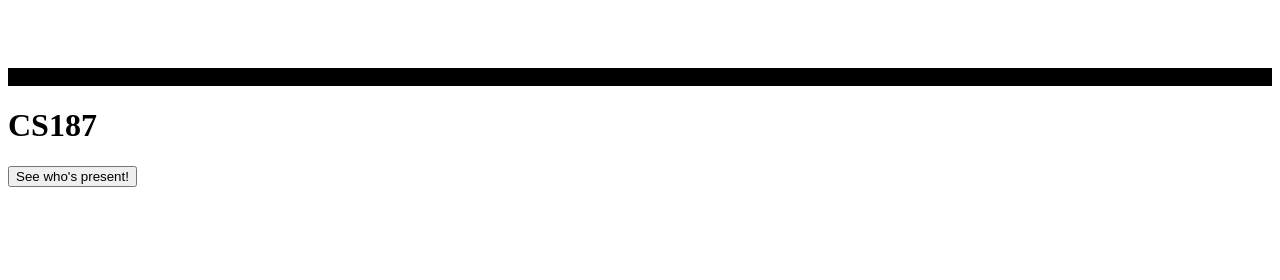
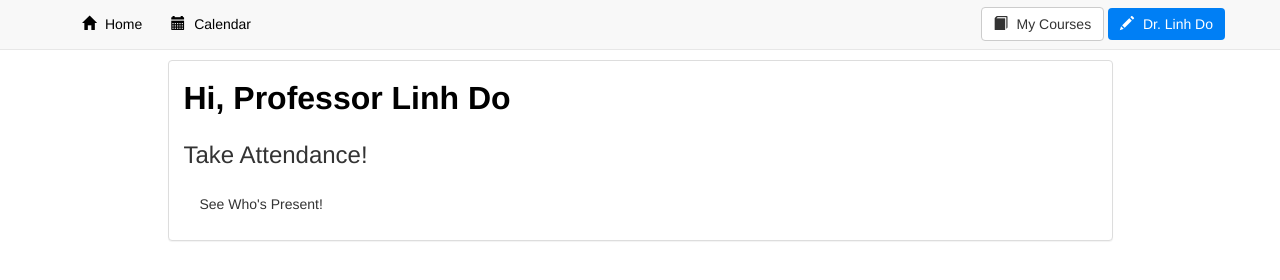
Before and after one commit to dianetam523/RobinNodeJS, a website: page public/index.htm in a window 1280 px wide. Drawn offline with nearby package versions, Linux system fonts and the light colour scheme; a web font is replaced by a local one.

Commit message:
Updated index.html

```diff
--- a/public/index.htm
+++ b/public/index.htm
@@ -1,49 +1,127 @@
-<html lang="en">
+<!DOCTYPE html>
+<html>
 <head>
   <meta charset="utf-8">
-  <meta http-equiv="x-ua-compatible" content="ie=edge">
-  <meta name="viewport" content="width=device-width, initial-scale=1.0">
+  <meta http-equiv="X-UA-Compatible" content="IE=edge">
+  <meta name="viewport" content="width=device-width, initial-scale=1">
+<!-- The above 3 meta tags *must* come first in the head;
+  any other head content must come *after* these tags -->
+  <title>Twitter</title>
+  <!-- Bootstrap's CSS -->
+  <link href="css/bootstrap.min.css" rel="stylesheet">
+  <link href="css/index.css" rel="stylesheet">
+  <link rel="stylesheet" href="fonts/font-awesome/css/font-awesome.min.css">
+  <link href='http://fonts.googleapis.com/css?family=Droid+Serif:400,700' rel='stylesheet' type='text/css'>
+  <link rel="stylesheet" href="https://maxcdn.bootstrapcdn.com/bootstrap/3.3.7/css/bootstrap.min.css" integrity="sha384-BVYiiSIFeK1dGmJRAkycuHAHRg32OmUcww7on3RYdg4Va+PmSTsz/K68vbdEjh4u" crossorigin="anonymous">
 
-  <title>Sample Page</title>
-
-  <link href="css/index.css" rel="stylesheet">
-<!--   <link href="css/foundation.css" rel="stylesheet">
- -->  <link href="css/boostrap.css" rel="stylesheet">
-  <link href="https://fonts.googleapis.com/icon?family=Material+Icons" rel="stylesheet">
 </head>
-
 <body>
 
+  <script src="js/jquery.min.js"></script>
+  <script src="js/bootstrap.min.js"></script>
+
   <nav class="navbar navbar-fixed-top navbar-default">
-    NAVBAR
-  </nav>
+    <div class="container">
+      <!-- This code is only active when viewing the site on mobile. We will not cover responsive design, but we'll leave this in, as it's part of the example code.-->
+      <div class="navbar-header">
+        <button type="button" class="navbar-toggle collapsed" data-toggle="collapse" data-target="#bs-example-navbar-collapse-1" aria-expanded="false">
+          <span class="sr-only">Toggle navigation</span>
+          <span class="icon-bar"></span>
+          <span class="icon-bar"></span>
+          <span class="icon-bar"></span>
+        </button>
+      </div>
 
+      <div class="collapse navbar-collapse" id="bs-example-navbar-collapse-1">
 
-
-
-
-  <div class="callout">
-    <div class="large-12 text-center">
-      <h1>CS187</h1>
+        <div class = "nav navbar-nav navbar-right">
+          <div class="btn-group" role="group">
+            <button type="button" class="btn btn-default navbar-border">
+              <span class="glyphicon glyphicon-book" style="margin-right: 5px"></span>
+              <span>My Courses</span>
+            </button>
+          </div>
+          <div class="btn-group navbar-post" role="group">
+            <button type="button" class="btn btn-default navbar-btn">
+              <span class="glyphicon glyphicon-pencil" style="margin-right: 5px"></span>
+              <span>Dr. Linh Do</span>
+            </button>
           </div>
         </div>
 
-  <!--  Left Column, TODO insert button to call on Robin GET function -->
+
+        <ul class="nav navbar-nav navbar-left">
+          <div class="btn-toolbar pull-right navbar-transparent" role="toolbar">
+            <div class="btn-group navbar-transparent" role="group">
+              <button type="button" class="btn btn-default navbar-btn">
+                <span class="glyphicon glyphicon-home" style="margin-right: 5px"></span>
+                <span>Home</span>
+              </button>
+            </div>
+            <div class="btn-group" role="group">
+              <button type="button" class="btn btn-default navbar-btn">
+                <span class="glyphicon glyphicon-calendar" style="margin-right: 5px"></span>
+                <span>Calendar</span>
+              </button>
+            </div>
+          </div>
+        </ul>
+      </div><!-- /.navbar-collapse -->
+    </div><!-- /.container -->
+  </nav>
+
+  <div class="container">
+    <!-- The row that contains the three main columns of the website. -->
     <div class="row">
-
-    <div class="large-2 column full-height left-color">
-     <!-- insert button code below -->
-     <button id="attendance" type="button" class="button">See who's present!</button>
+      <!-- Left sidebar: A cell that spans 2 columns -->
+      <div class="col-lg-1">
+      </div>
+      <!-- Main feed: A cell that spans 7 columns -->
+      <div class="col-md-10">
+        <div class="panel panel-default ">
+          <div class="panel-body ">
+            <!-- Post metadata -->
+            <div class="row">
+              <div class="col-md-6 professor-feed">
+                <div class="media">
+                  <div class="media-body">
+                    <strong><font size="+3" color="black">Hi, Professor Linh Do</font></strong>
+                  </div>
+                </div>
+              </div>
             </div>
 
+            <!-- Post content -->
+            <div class="row">
+              <div class="col-md-12 ">
+                <h3>Take Attendance!<br> </h3>
+
+              </div>
+            </div>
+
+
+            <div class="reactions">
+              <div class="col-md-12 transparent">
+                <ul class="list-inline">
+                  <button id="attendance" type="button" class="button">
+                    See Who's Present!
+                  </button>
+                </ul>
+              </div>
+            </div>
             <div class="callout large-10 columns full-height">
-     <!-- insert template to show json data from diane's code -->
               <p id="result"></p>
+              <div id="result"></div>
             </div>
 
           </div>
- <script src="https://ajax.googleapis.com/ajax/libs/jquery/2.1.3/jquery.min.js"></script>
+
+        </div>
+        <!-- Right sidebar: A cell that spans 3 columns -->
+        <div class="col-md-2">
+        </div>
+      </div>
+    </div>
+    </div>
   </body>
-
-<script src="/js/bootstrap.js" type="text/javascript"></script>
   </html>
```
Also changed, not shown: public/css/index.css (line endings or trailing spaces). Lines whose indentation alone changed are shown as unchanged.
